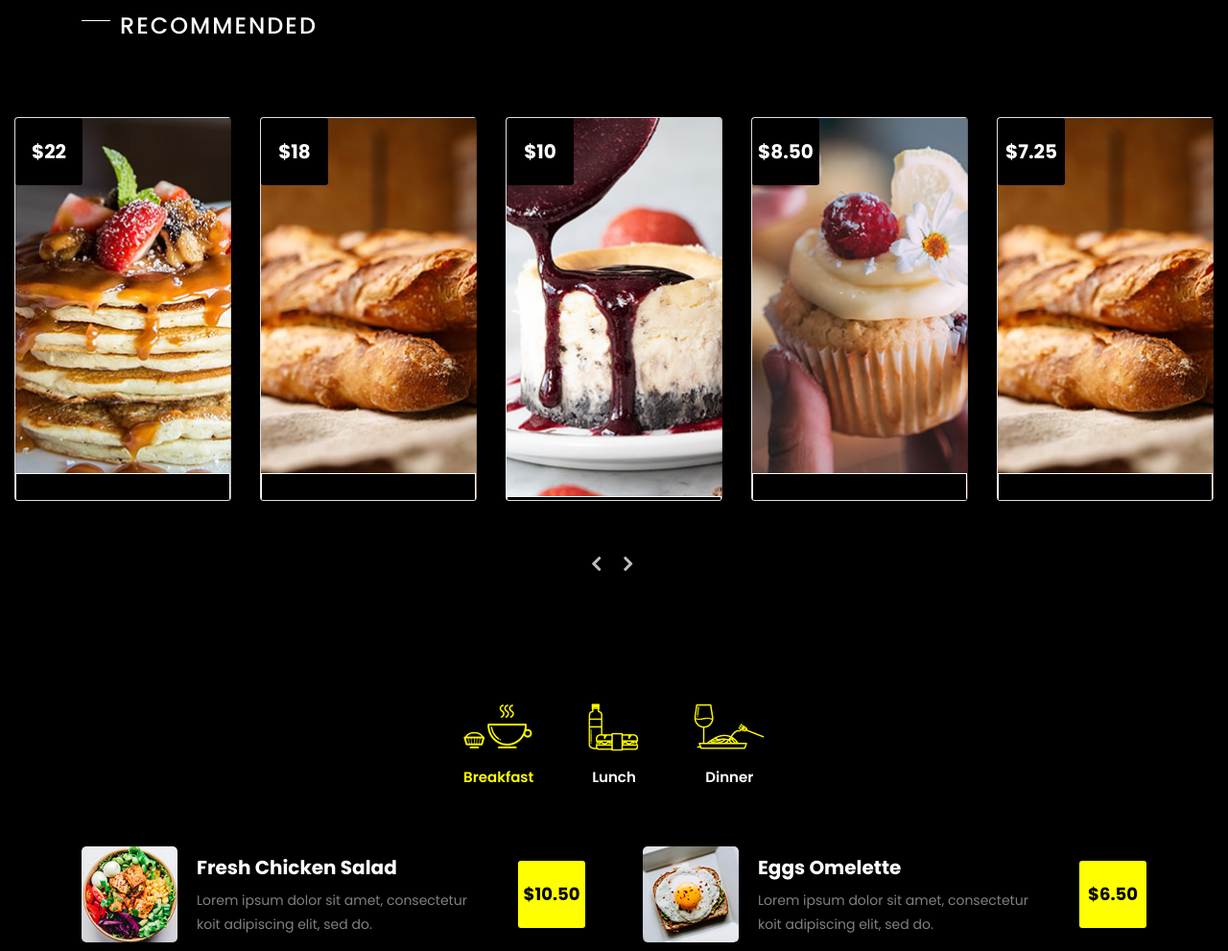
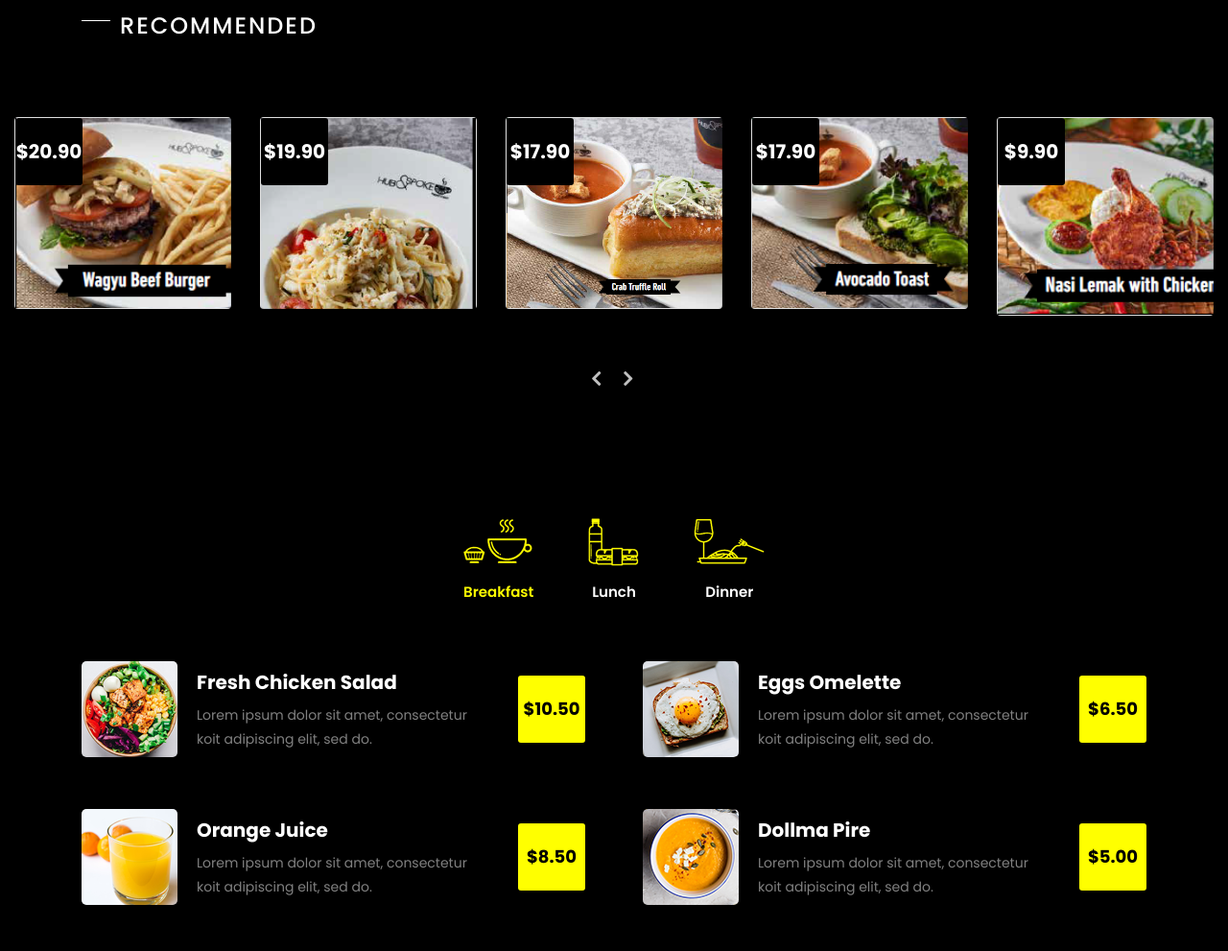
Before and after one commit to SankalpaLokuliyanage/hubandspoke.github.io, a plain HTML site: page index.html in a window 1280 px wide. Shown: the part 1580-2571 px from the top of the page at 96% size. Drawn offline with Linux system fonts and the light colour scheme.

Commit message:
add recommended

```diff
--- a/assets/css/owl-carousel.css
+++ b/assets/css/owl-carousel.css
@@ -101,7 +101,7 @@
  *  Owl Carousel - Animate Plugin
  */
 .owl-carousel .animated {
-  animation-duration: 1000ms;
+  animation-duration: 200000ms;
   animation-fill-mode: both; }
 
 .owl-carousel .owl-animated-in {
--- a/assets/css/style.css
+++ b/assets/css/style.css
@@ -408,7 +408,8 @@ menu
 .card {
   margin: 0 auto;
   max-width: 100%;
-  min-height: 400px;
+  min-height: 200px;
+  max-height: 230px;
   overflow: hidden;
   background-size: cover;
   background-repeat: no-repeat;
@@ -416,43 +417,65 @@ menu
 }
 
 .card1 {
-  background-image: url(../images/menu-item-01.jpg);
+  background-image: url(../images/TheBigBrekkie.PNG);
 }
 .card2 {
-  background-image: url(../images/menu-item-02.jpg);
+  background-image: url(../images/WagyuBeefBurger.PNG);
 }
 .card3 {
-  background-image: url(../images/menu-item-03.jpg);
+  background-image: url(../images/crabpasta.PNG);
+
 }
 .card4 {
-  background-image: url(../images/menu-item-04.jpg);
+  background-image: url(../images/crabtuffleroll.PNG);
 }
 .card5 {
-  background-image: url(../images/menu-item-05.jpg);
+  background-image: url(../images/avacadotoast.PNG);
+}
+.card6 {
+  background-image: url(../images/nasilemakwithchicken.PNG);
 }
 
 .info {
   position: relative;
   width: 100%;
-  background-color: black;
-  border: 1px solid white;
-  transform: translateY(100%)
-  translateY(120px)
-  translateZ(0);
-  transition: transform 0.5s ease-out;
 }
 
-.card:hover .info,
+.overlay {
+        width: 100%;
+        height: 100%;
+        position: absolute;
+        top: 0;
+        border-radius: 8px;
+        cursor: pointer;
+        background: linear-gradient(rgba(0,0,0,0.5),#fcff00);
+        opacity: 0;
+        transition: 1s;
+    }
+
+/*.card:hover .info,
 .card:hover .info:before {
-  transform: translateY(200px) translateZ(0);
+  transform: translateY(100px) translateZ(0);
+}
+*/
+
+.card:hover .overlay {
+  opacity: 1;
 }
 
+
 .title {
-  margin: 0;
-  padding: 30px 30px 20px 30px;
-  font-size: 20px;
-  font-weight: 700;
-  color: #fff;
+  margin-top: 150px;
+  color: black;
+  text-align: center;
+  font-size: 23px;
+  opacity: 0;
+}
+
+.card:hover .title{
+  bottom: 30%;
+  opacity: 1;
+  transition: 2s;
 }
 
 .description {
@@ -1183,6 +1206,15 @@ responsive
     margin-top: 30px;
   }
 
+  .card {
+  min-height: 200px;
+  max-height: 200px;
+  overflow: hidden;
+  background-size: cover;
+  background-repeat: no-repeat;
+  overflow: hidden;
+  }
+
   #menu .section-heading{
     margin-top: 60px;
     margin-bottom: 10px;
--- a/index.html
+++ b/index.html
@@ -105,12 +105,12 @@
             <div class="container">
                 <div class="section-header text-center">
 
-                    <h3 style="color: white;"><span style="color: #f2b416">10%</span> off on all menu items for all Airport Staff.</h3>
+                    <h3 style="color: white; margin-top: 10px"><span style="color: #f2b416">10%</span> off on all menu items for all Airport Staff.</h3>
                     <h5 style="color: #e2e2e2; margin-top: 7px;">*Discount not applicable for promotional items.
                     All prices are inclusive of GST.</h5>
                 </div>
                 <div class="container banner-text">
-                    <p style="color: white;">
+                    <p style="color: white; margin-top: 10px;">
                         All Images are for illustrative purposes and may vary from actual servings.
                     </p>
 
@@ -140,6 +140,8 @@
       <!-- discount section end -->
     </section>
 
+
+
     <!-- ***** Menu Area Starts ***** -->
     <section class="section" id="menu">
         <div class="container">
@@ -157,73 +159,55 @@
                 <div class="owl-menu-item owl-carousel">
                     <div class="item">
                         <div class='card card1'>
-                            <div class="price"><h6>$14</h6></div>
+                            <div class="overlay"></div>
+                            <div class="price"><h6>$19.90</h6></div>
                             <div class='info'>
-                              <h1 class='title'>Chocolate Cake</h1>
-                              <p class='description'>Lorem ipsum dolor sit amet, consectetur adipiscing elit, sedii do eiusmod teme.</p>
-                              <div class="main-text-button">
-                                  <div class="scroll-to-section"><a href="#reservation">Make Reservation <i class="fa fa-angle-down"></i></a></div>
-                              </div>
+                              <h1 class='title'>The Big Brekkie</h1>
                             </div>
                         </div>
                     </div>
                     <div class="item">
                         <div class='card card2'>
-                            <div class="price"><h6>$22</h6></div>
+                            <div class="overlay"></div>
+                            <div class="price"><h6>$20.90</h6></div>
                             <div class='info'>
-                              <h1 class='title'>Pancake</h1>
-                              <p class='description'>Lorem ipsum dolor sit amet, consectetur adipiscing elit, sedii do eiusmod teme.</p>
-                              <div class="main-text-button">
-                                  <div class="scroll-to-section"><a href="#reservation">Make Reservation <i class="fa fa-angle-down"></i></a></div>
-                              </div>
+                              <h1 class='title'>Wagyu Beef Burger</h1>
                             </div>
                         </div>
                     </div>
                     <div class="item">
                         <div class='card card3'>
-                            <div class="price"><h6>$18</h6></div>
+                            <div class="overlay"></div>
+                            <div class="price"><h6>$19.90</h6></div>
                             <div class='info'>
-                              <h1 class='title'>Tall Bread</h1>
-                              <p class='description'>Lorem ipsum dolor sit amet, consectetur adipiscing elit, sedii do eiusmod teme.</p>
-                              <div class="main-text-button">
-                                  <div class="scroll-to-section"><a href="#reservation">Make Reservation <i class="fa fa-angle-down"></i></a></div>
-                              </div>
+                              <h1 class='title'>Crab Pasta</h1>
                             </div>
                         </div>
                     </div>
                     <div class="item">
                         <div class='card card4'>
-                            <div class="price"><h6>$10</h6></div>
+                           <div class="overlay"></div>
+                            <div class="price"><h6>$17.90</h6></div>
                             <div class='info'>
-                              <h1 class='title'>Blueberry CheeseCake</h1>
-                              <p class='description'>Lorem ipsum dolor sit amet, consectetur adipiscing elit, sedii do eiusmod teme.</p>
-                              <div class="main-text-button">
-                                  <div class="scroll-to-section"><a href="#reservation">Make Reservation <i class="fa fa-angle-down"></i></a></div>
-                              </div>
+                              <h1 class='title'>Crab Truffle Roll</h1>
                             </div>
                         </div>
                     </div>
                     <div class="item">
                         <div class='card card5'>
-                            <div class="price"><h6>$8.50</h6></div>
+                            <div class="overlay"></div>
+                            <div class="price"><h6>$17.90</h6></div>
                             <div class='info'>
-                              <h1 class='title'>Cup Cake</h1>
-                              <p class='description'>Lorem ipsum dolor sit amet, consectetur adipiscing elit, sedii do eiusmod teme.</p>
-                              <div class="main-text-button">
-                                  <div class="scroll-to-section"><a href="#reservation">Make Reservation <i class="fa fa-angle-down"></i></a></div>
-                              </div>
+                              <h1 class='title'>Avacado Toast</h1>
                             </div>
                         </div>
                     </div>
                     <div class="item">
-                        <div class='card card3'>
-                            <div class="price"><h6>$7.25</h6></div>
+                        <div class='card card6'>
+                            <div class="overlay"></div>
+                            <div class="price"><h6>$9.90</h6></div>
                             <div class='info'>
-                              <h1 class='title'>Cake</h1>
-                              <p class='description'>Lorem ipsum dolor sit amet, consectetur adipiscing elit, sedii do eiusmod teme.</p>
-                              <div class="main-text-button">
-                                  <div class="scroll-to-section"><a href="#reservation">Make Reservation <i class="fa fa-angle-down"></i></a></div>
-                              </div>
+                              <h1 class='title'>Nasi Lemak with Chicken</h1>
                             </div>
                         </div>
                     </div>
```
Also changed, not shown: assets/images/TheBigBrekkie.PNG (renamed from assets/images/The Big Brekkie.PNG), assets/images/WagyuBeefBurger.PNG (renamed from assets/images/Wagyu Beef Burger.PNG), assets/images/avacadotoast.PNG (renamed from assets/images/avacado toast.PNG), assets/images/crabpasta.PNG (renamed from assets/images/crab pasta.PNG), assets/images/crabtuffleroll.PNG (renamed from assets/images/crab tuffle roll.PNG), assets/images/klassy-logo.png (deleted), assets/images/nasilemakwithchicken.PNG (renamed from assets/images/nasi lemak with chicken.PNG).
